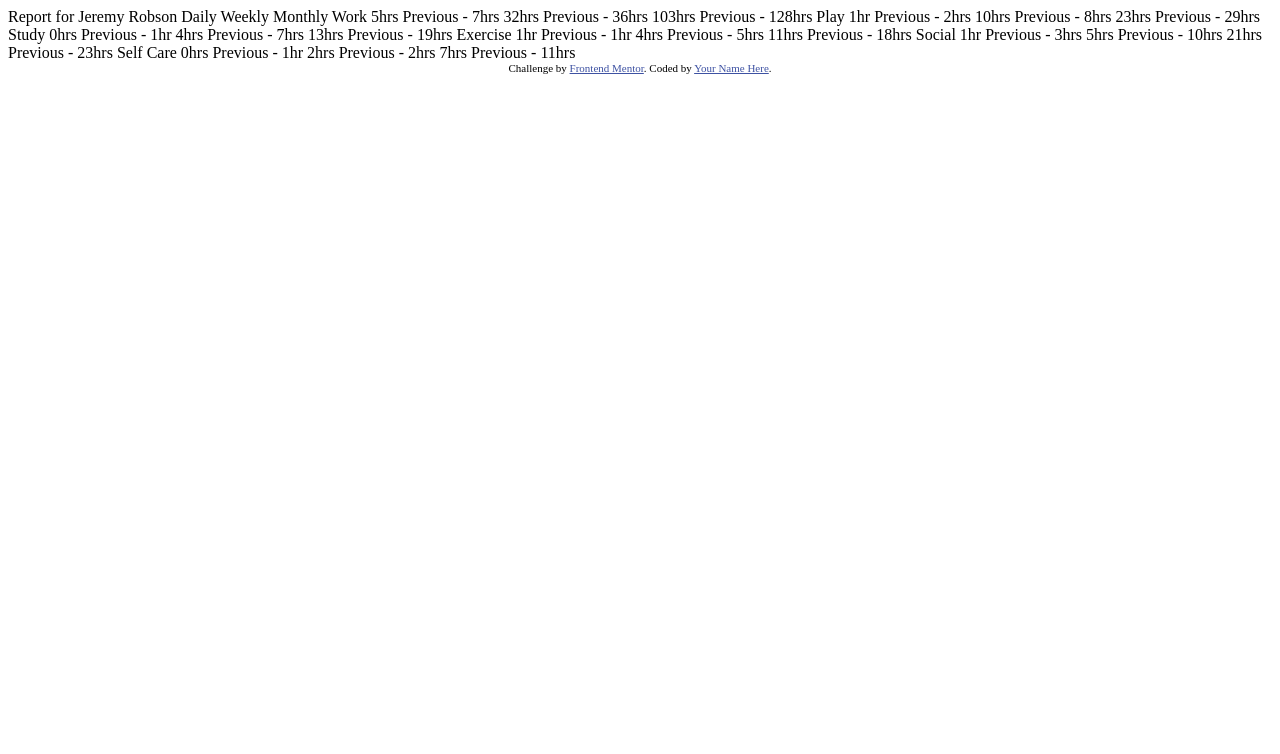
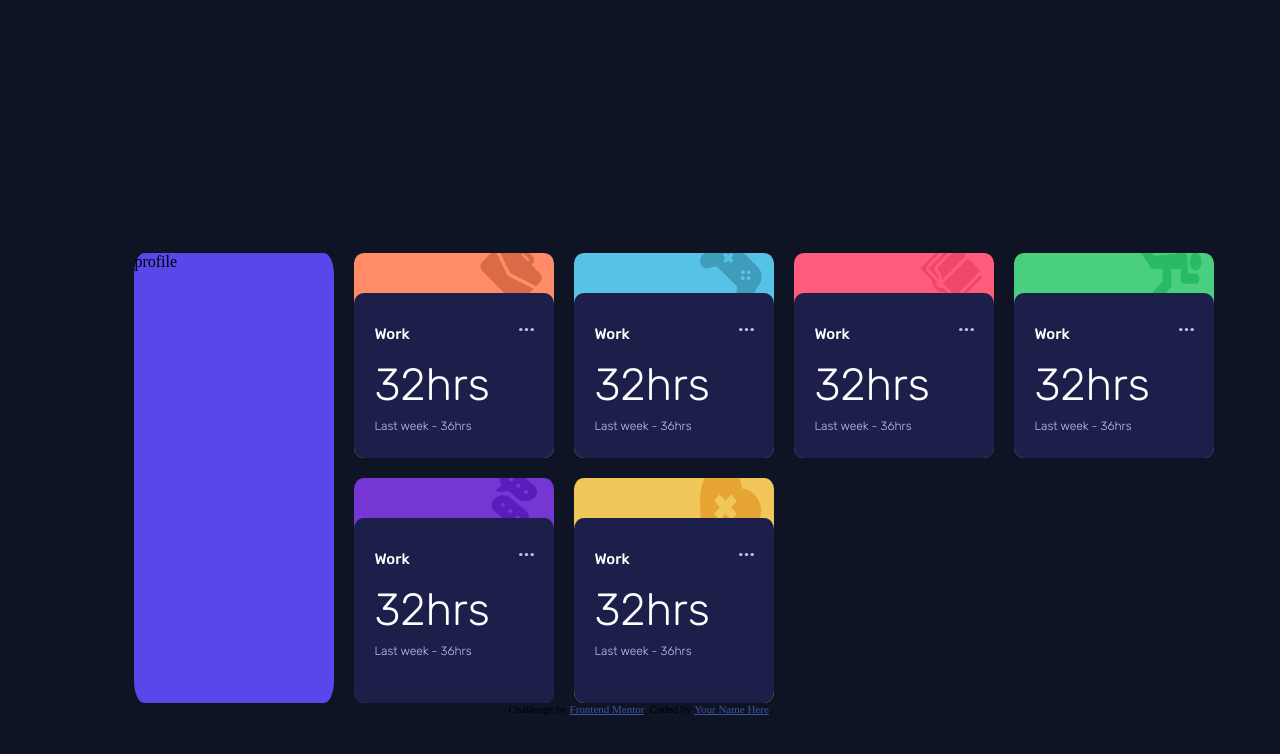
Before and after one commit to TheShonuff/time-tracker, a plain HTML site: page index.html in a window 1280 px wide. Drawn offline with Linux system fonts and the light colour scheme.

Commit message:
set layout

```diff
--- a/index.html
+++ b/index.html
@@ -1,80 +1,136 @@
 <!DOCTYPE html>
 <html lang="en">
   <head>
-  <meta charset="UTF-8">
-  <meta name="viewport" content="width=device-width, initial-scale=1.0"> <!-- displays site properly based on user's device -->
-
-  <link rel="icon" type="image/png" sizes="32x32" href="./images/favicon-32x32.png">
-
+    <meta charset="UTF-8" />
+    <meta name="viewport" content="width=device-width, initial-scale=1.0" />
+    <!-- displays site properly based on user's device -->
+    <link rel="preconnect" href="https://fonts.googleapis.com" />
+    <link rel="preconnect" href="https://fonts.gstatic.com" crossorigin />
+    <link
+      href="https://fonts.googleapis.com/css2?family=Rubik:wght@300;400;500&display=swap"
+      rel="stylesheet"
+    />
+    <link
+      rel="icon"
+      type="image/png"
+      sizes="32x32"
+      href="./images/favicon-32x32.png"
+    />
+    <link rel="stylesheet" href="style.css" />
     <title>Frontend Mentor | Time tracking dashboard</title>
 
     <!-- Feel free to remove these styles or customise in your own stylesheet 👍 -->
-  <style>
-    .attribution { font-size: 11px; text-align: center; }
-    .attribution a { color: hsl(228, 45%, 44%); }
-  </style>
+    <style></style>
   </head>
   <body>
+    <main>
+      <div class="wrapper">
+        <div class="profile">profile</div>
 
-  Report for
-  Jeremy Robson
-
-  Daily
-  Weekly
-  Monthly
-
-  Work
-  5hrs <!-- daily -->
-  Previous - 7hrs <!-- daily -->
-  32hrs <!-- weekly -->
-  Previous - 36hrs <!-- weekly -->
-  103hrs <!-- monthly -->
-  Previous - 128hrs <!-- monthly -->
-
-  Play
-  1hr <!-- daily -->
-  Previous - 2hrs <!-- daily -->
-  10hrs <!-- weekly -->
-  Previous - 8hrs <!-- weekly -->
-  23hrs <!-- monthly -->
-  Previous - 29hrs <!-- monthly -->
-
-  Study
-  0hrs <!-- daily -->
-  Previous - 1hr <!-- daily -->
-  4hrs <!-- weekly -->
-  Previous - 7hrs <!-- weekly -->
-  13hrs <!-- monthly -->
-  Previous - 19hrs <!-- monthly -->
-
-  Exercise
-  1hr <!-- daily -->
-  Previous - 1hr <!-- daily -->
-  4hrs <!-- weekly -->
-  Previous - 5hrs <!-- weekly -->
-  11hrs <!-- monthly -->
-  Previous - 18hrs <!-- monthly -->
-
-  Social
-  1hr <!-- daily -->
-  Previous - 3hrs <!-- daily -->
-  5hrs <!-- weekly -->
-  Previous - 10hrs <!-- weekly -->
-  21hrs <!-- monthly -->
-  Previous - 23hrs <!-- monthly -->
-
-  Self Care
-  0hrs <!-- daily -->
-  Previous - 1hr <!-- daily -->
-  2hrs <!-- weekly -->
-  Previous - 2hrs <!-- weekly -->
-  7hrs <!-- monthly -->
-  Previous - 11hrs <!-- monthly -->
-
+        <!-- WORK SECTION -->
+        <div class="work">
+          <img src="images/icon-work.svg" alt="workicon" />
+          <div class="workContent">
+            <div class="cardTitle">
+              <h2>Work</h2>
+              <img src="images/icon-ellipsis.svg" alt="ellipsis" />
+            </div>
+            <div class="cardInfo">
+              <h3>32hrs</h3>
+            </div>
+            <div class="previousWeek">
+              <h4>Last week - 36hrs</h4>
+            </div>
+          </div>
+        </div>
+        <!-- PLAY SECTION -->
+        <div class="play">
+          <img src="images/icon-play.svg" alt="playicon" />
+          <div class="playContent">
+            <div class="cardTitle">
+              <h2>Work</h2>
+              <img src="images/icon-ellipsis.svg" alt="ellipsis" />
+            </div>
+            <div class="cardInfo">
+              <h3>32hrs</h3>
+            </div>
+            <div class="previousWeek">
+              <h4>Last week - 36hrs</h4>
+            </div>
+          </div>
+        </div>
+        <!-- STUDY SECTION -->
+        <div class="study">
+          <img src="images/icon-study.svg" alt="studyicon" />
+          <div class="studyContent">
+            <div class="cardTitle">
+              <h2>Work</h2>
+              <img src="images/icon-ellipsis.svg" alt="ellipsis" />
+            </div>
+            <div class="cardInfo">
+              <h3>32hrs</h3>
+            </div>
+            <div class="previousWeek">
+              <h4>Last week - 36hrs</h4>
+            </div>
+          </div>
+        </div>
+        <!-- EXERCISE SECTION -->
+        <div class="exercise">
+          <img src="images/icon-exercise.svg" alt="exerciseicon" />
+          <div class="exerciseContent">
+            <div class="cardTitle">
+              <h2>Work</h2>
+              <img src="images/icon-ellipsis.svg" alt="ellipsis" />
+            </div>
+            <div class="cardInfo">
+              <h3>32hrs</h3>
+            </div>
+            <div class="previousWeek">
+              <h4>Last week - 36hrs</h4>
+            </div>
+          </div>
+        </div>
+        <!-- SOCIAL SECTION -->
+        <div class="social">
+          <img src="images/icon-social.svg" alt="socialicon" />
+          <div class="socialContent">
+            <div class="cardTitle">
+              <h2>Work</h2>
+              <img src="images/icon-ellipsis.svg" alt="ellipsis" />
+            </div>
+            <div class="cardInfo">
+              <h3>32hrs</h3>
+            </div>
+            <div class="previousWeek">
+              <h4>Last week - 36hrs</h4>
+            </div>
+          </div>
+        </div>
+        <!-- SELF CARESECTION -->
+        <div class="selfcare">
+          <img src="images/icon-self-care.svg" alt="selfcareicon" />
+          <div class="selfcareContent">
+            <div class="cardTitle">
+              <h2>Work</h2>
+              <img src="images/icon-ellipsis.svg" alt="ellipsis" />
+            </div>
+            <div class="cardInfo">
+              <h3>32hrs</h3>
+            </div>
+            <div class="previousWeek">
+              <h4>Last week - 36hrs</h4>
+            </div>
+          </div>
+        </div>
+      </div>
+    </main>
 
     <div class="attribution">
-    Challenge by <a href="https://www.frontendmentor.io?ref=challenge" target="_blank">Frontend Mentor</a>.
-    Coded by <a href="#">Your Name Here</a>.
+      Challenge by
+      <a href="https://www.frontendmentor.io?ref=challenge" target="_blank"
+        >Frontend Mentor</a
+      >. Coded by <a href="#">Your Name Here</a>.
     </div>
   </body>
 </html>
--- /dev/null
+++ b/style.css
@@ -0,0 +1,213 @@
+body {
+  background-color: hsl(226, 43%, 10%);
+}
+
+h2 {
+  font-family: "Rubik", sans-serif;
+  font-size: 15px;
+  color: white;
+  font-weight: 500;
+}
+
+h3 {
+  font-family: "Rubik", sans-serif;
+  font-size: 45px;
+  color: white;
+  font-weight: 300;
+  position: absolute;
+  padding-left: 10%;
+  padding-top: 10%;
+}
+
+h4 {
+  font-family: "Rubik", sans-serif;
+  font-size: 12px;
+  color: hsl(236, 100%, 87%);
+  font-weight: 300;
+  position: absolute;
+  padding-left: 10%;
+  padding-top: 55%;
+}
+
+.wrapper {
+  display: grid;
+  grid-template-columns: repeat(auto-fill, 200px);
+  row-gap: 20px;
+  column-gap: 20px;
+  margin-top: 20%;
+  margin-left: 10%;
+}
+
+.profile {
+  background-color: hsl(246, 80%, 60%);
+  grid-column: 1;
+  grid-row-start: 1;
+  grid-row-end: span 2;
+  height: 450px;
+  border-radius: 5%;
+}
+
+.work {
+  background-color: hsl(15, 100%, 70%);
+  border-radius: 5%;
+  position: relative;
+  overflow: hidden;
+}
+
+.work img {
+  position: relative;
+  float: right;
+  padding-right: 6%;
+  height: 31%;
+  width: 31%;
+  margin-top: -6%;
+}
+
+.workContent {
+  background-color: hsl(235, 46%, 20%);
+  border-top-left-radius: 5%;
+  border-top-right-radius: 5%;
+  height: 100%;
+  position: relative;
+  margin-top: 20%;
+}
+
+.play {
+  background-color: hsl(195, 74%, 62%);
+  border-radius: 5%;
+  overflow: hidden;
+}
+
+.play img {
+  position: relative;
+  float: right;
+  padding-right: 6%;
+  height: 31%;
+  width: 31%;
+  margin-top: -6%;
+}
+
+.playContent {
+  background-color: hsl(235, 46%, 20%);
+  border-radius: 5%;
+  height: 100%;
+  position: relative;
+  margin-top: 20%;
+}
+
+.study {
+  background-color: hsl(348, 100%, 68%);
+  border-radius: 5%;
+  overflow: hidden;
+}
+
+.study img {
+  position: relative;
+  float: right;
+  padding-right: 6%;
+  height: 31%;
+  width: 31%;
+  margin-top: -6%;
+}
+
+.studyContent {
+  background-color: hsl(235, 46%, 20%);
+  border-radius: 5%;
+  height: 100%;
+  position: relative;
+  margin-top: 20%;
+}
+
+.exercise {
+  background-color: hsl(145, 58%, 55%);
+  border-radius: 5%;
+  overflow: hidden;
+}
+
+.exercise img {
+  position: relative;
+  float: right;
+  padding-right: 6%;
+  height: 31%;
+  width: 31%;
+  margin-top: -6%;
+}
+
+.exerciseContent {
+  background-color: hsl(235, 46%, 20%);
+  border-radius: 5%;
+  height: 100%;
+  position: relative;
+  margin-top: 20%;
+}
+
+.social {
+  background-color: hsl(264, 64%, 52%);
+  border-radius: 5%;
+  overflow: hidden;
+}
+
+.social img {
+  position: relative;
+  float: right;
+  padding-right: 6%;
+  height: 31%;
+  width: 31%;
+  margin-top: -6%;
+}
+
+.socialContent {
+  background-color: hsl(235, 46%, 20%);
+  border-radius: 5%;
+  height: 100%;
+  position: relative;
+  margin-top: 20%;
+}
+
+.selfcare {
+  background-color: hsl(43, 84%, 65%);
+  border-radius: 5%;
+  overflow: hidden;
+}
+
+.selfcare img {
+  position: relative;
+  float: right;
+  padding-right: 6%;
+  height: 31%;
+  width: 31%;
+  margin-top: -6%;
+}
+
+.selfcareContent {
+  background-color: hsl(235, 46%, 20%);
+  border-radius: 5%;
+  height: 100%;
+  position: relative;
+  margin-top: 20%;
+}
+
+.attribution {
+  font-size: 11px;
+  text-align: center;
+}
+.attribution a {
+  color: hsl(228, 45%, 44%);
+}
+
+.cardTitle {
+  display: flex;
+  flex-direction: row;
+  position: absolute;
+  justify-content: space-between;
+  align-items: center;
+  width: 170px;
+  height: auto;
+  padding-top: 10%;
+  padding-left: 10%;
+}
+
+.cardTitle img {
+  height: 3px;
+  width: 15px;
+}
```
Lines whose indentation alone changed are shown as unchanged.
